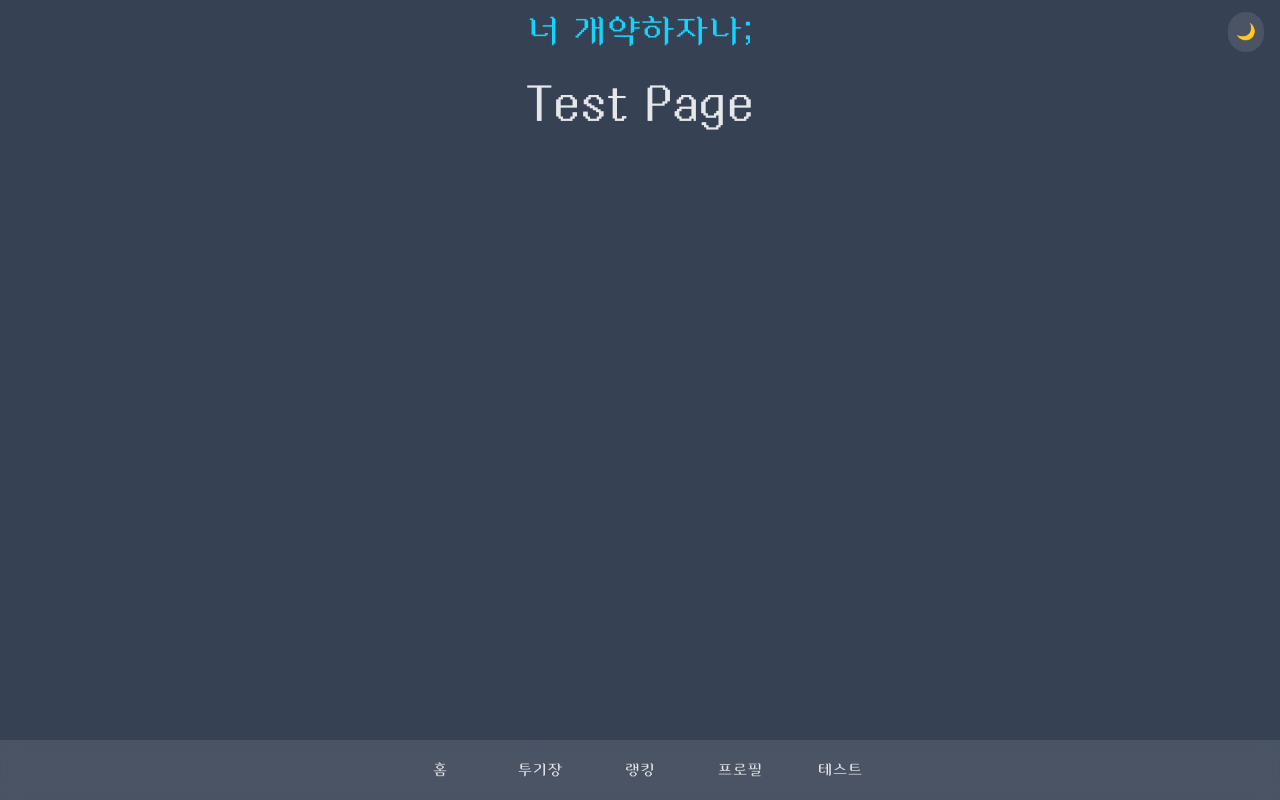
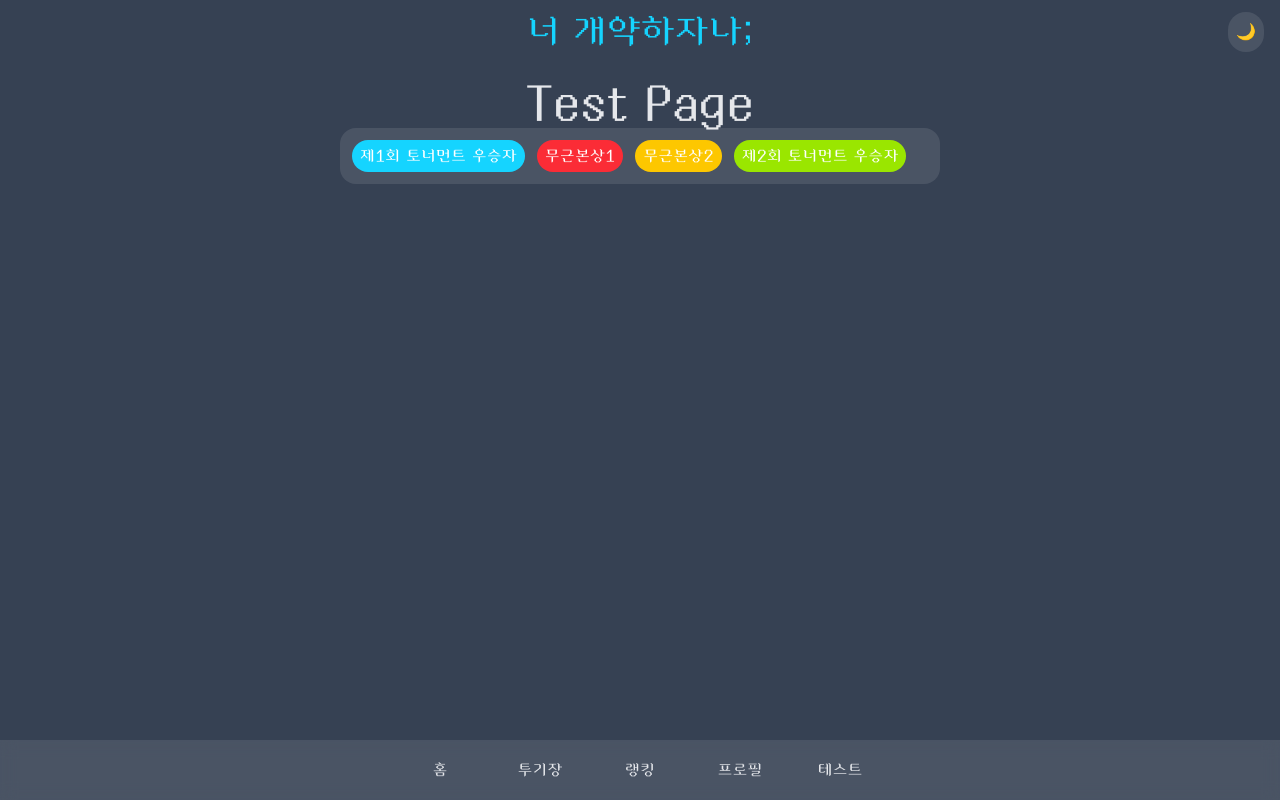
Before and after one commit to s00ngle/nobase-battle, a Next.js app in the folder frontend/nobasebattle/: page /test in a window 1280 px wide. Built offline with nearby package versions, Linux system fonts and the light colour scheme; a web font is replaced by a local one.

Commit message:
#S12P31B206-43 - feat: Badge, BadgeList 컴포넌트 개발

```diff
--- a/frontend/nobasebattle/app/test/page.tsx
+++ b/frontend/nobasebattle/app/test/page.tsx
@@ -1,5 +1,21 @@
+import BadgeList from '@/components/common/BadgeList'
+import type { BadgeType } from '@/types/Badge'
+
 const TestPage = () => {
-  return <div className="text-5xl">Test Page</div>
+  const badgeList: BadgeType[] = [
+    { text: '제1회 토너먼트 우승자', bgColor: 'accent' },
+    { text: '무근본상1', bgColor: 'red' },
+    { text: '무근본상2', bgColor: 'yellow' },
+    { text: '제2회 토너먼트 우승자', bgColor: 'green' },
+  ]
+
+  return (
+    <>
+      <div className="text-5xl">Test Page</div>
+
+      <BadgeList badges={badgeList} />
+    </>
+  )
 }
 
 export default TestPage
--- a/frontend/nobasebattle/components/character/CharacterList.tsx
+++ b/frontend/nobasebattle/components/character/CharacterList.tsx
@@ -11,8 +11,8 @@ const data: Character[] = [
   { nickname: '김선명', description: '원내동 CU 야외 벤치 수호자' },
   { nickname: '김용순', description: '죽동 자택 경비원 지망생' },
   { nickname: '이해수', description: '관저 95 이해솔 동생' },
-  { nickname: '상승규', description: '집에 가고싶다' },
-  { nickname: '김찬우', description: '집에 가고싶다' },
+  { nickname: '김찬우', description: '청량중 이니에스타' },
+  { nickname: '상승규', description: '만년중 급식차 라이더' },
   { nickname: '신동운', description: '집에 가고싶다' },
 ]
 
--- /dev/null
+++ b/frontend/nobasebattle/components/common/Badge.tsx
@@ -0,0 +1,18 @@
+import { type BadgeColorKey, badgeColors } from '@/types/BadgeColors'
+
+interface BadgeProps {
+  text: string
+  bgColor?: BadgeColorKey
+}
+
+const Badge = ({ text, bgColor = 'gray' }: BadgeProps) => {
+  const colorClass = badgeColors[bgColor]
+
+  return (
+    <div className={`px-2 py-1 rounded-full whitespace-nowrap text-white ${colorClass}`}>
+      {text}
+    </div>
+  )
+}
+
+export default Badge
--- /dev/null
+++ b/frontend/nobasebattle/components/common/BadgeList.tsx
@@ -0,0 +1,19 @@
+import { transparentForm } from '@/styles/form'
+import type { BadgeType } from '@/types/Badge'
+import Badge from './Badge'
+
+interface BadgeListProps {
+  badges?: BadgeType[]
+}
+
+const BadgeList = ({ badges }: BadgeListProps) => {
+  return (
+    <div className={`flex gap-3 p-3 rounded-2xl w-full max-w-150 flex-wrap ${transparentForm}`}>
+      {badges?.map((badge) => {
+        return <Badge text={badge.text} bgColor={badge.bgColor} key={badge.text} />
+      })}
+    </div>
+  )
+}
+
+export default BadgeList
--- /dev/null
+++ b/frontend/nobasebattle/types/Badge.ts
@@ -0,0 +1,6 @@
+import type { BadgeColorKey } from './BadgeColors'
+
+export type BadgeType = {
+  text: string
+  bgColor: BadgeColorKey
+}
--- /dev/null
+++ b/frontend/nobasebattle/types/BadgeColors.ts
@@ -0,0 +1,12 @@
+export const badgeColors = {
+  red: 'bg-red-500',
+  orange: 'bg-orange-500',
+  yellow: 'bg-yellow-400',
+  green: 'bg-lime-400',
+  violet: 'bg-violet-500',
+  purple: 'bg-fuchsia-500',
+  gray: 'bg-gray-400',
+  accent: 'bg-accent',
+}
+
+export type BadgeColorKey = keyof typeof badgeColors
```
